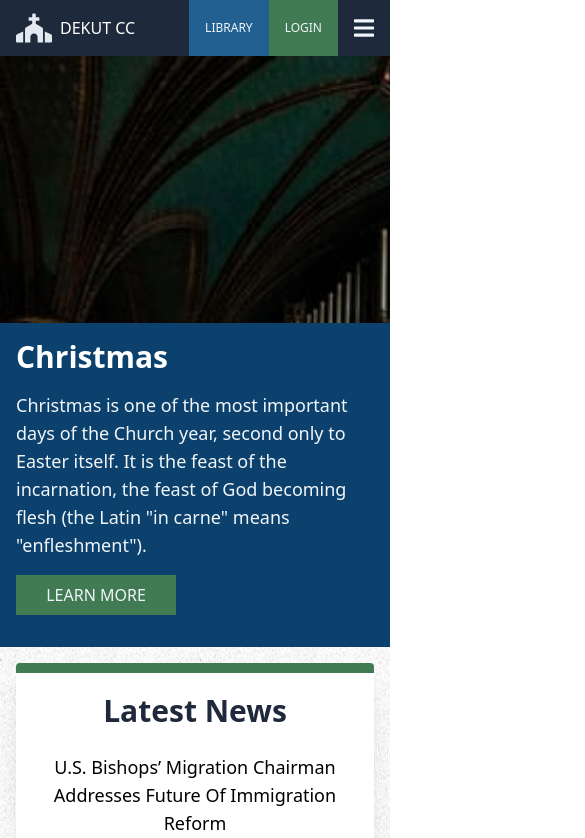
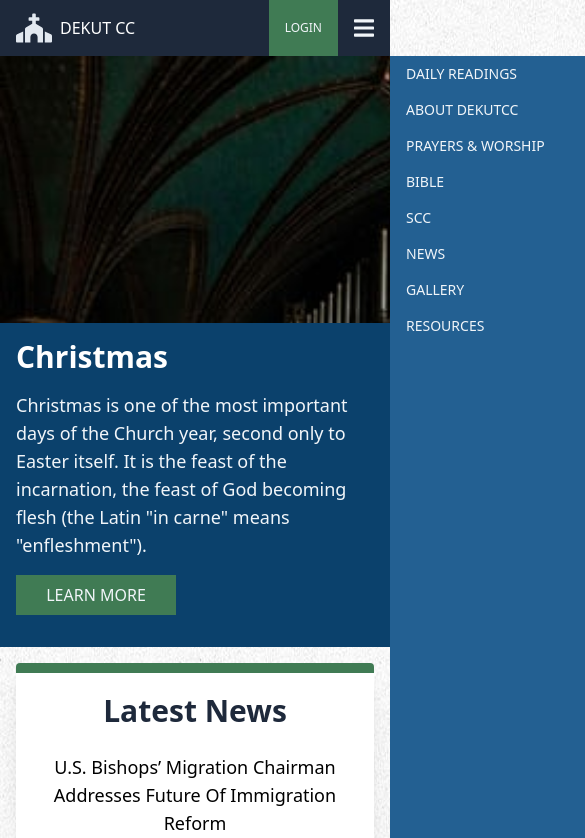
Before and after one commit to marville001/caweb-new, a React (Create React App) app: page / in a window 390 px wide. Shown: the top 838 px of the page, 585 px wide, since content can reach past the window. Built offline with nearby package versions, Linux system fonts and the light colour scheme.

Commit message:
Update home header responsiveness

```diff
--- a/src/components/Header.jsx
+++ b/src/components/Header.jsx
@@ -67,6 +67,8 @@ const Header = () => {
     setIsMenuOpen(!isMenuOpen);
   };
 
+  const {pathname} = useLocation();
+
   return (
     <>
       <div
@@ -114,7 +116,7 @@ const Header = () => {
             </Link>
             <div className="flex">
               <Link
-                className="text-[12px] sm:text-sm md:text-md uppercase text-slate-100 bg-[#236092] h-14 flex items-center px-4 sm:px-6"
+                className="text-[12px] hidden sm:flex sm:text-sm md:text-md uppercase text-slate-100 bg-[#236092] h-14 items-center px-4 sm:px-6"
                 to="/library"
               >
                 Library
@@ -153,21 +155,25 @@ const Header = () => {
         md:w-full
         ml-auto
         transform
+        absolute
+        bottom-0
+        right-0
+        top-14
+        z-20
+        md:static
+        md:top-0
+        ${pathname === "/" && "md:relative"}
+        md:static
         duration-300
         transition-all
         ${!isMenuOpen && "translate-x-full"}
         md:translate-x-0
         `}
-        style={{
-          zIndex: 9999,
-        }}
       >
         <div
           className="
           container
-          min-h-[92vh]
           md:h-14
-          absolute
           md:static
                 mx-auto
                 md:min-h-fit
@@ -180,7 +186,7 @@ const Header = () => {
                 md:justify-end
                 flex-col
                 md:flex-row
-                z-[600]
+                z-[7000]
         "
         >
           <Link
--- a/src/pages/Home.jsx
+++ b/src/pages/Home.jsx
@@ -7,7 +7,7 @@ const Home = () => {
     <div className="py-0">
       {/* Hero Section */}
       <div
-        className="flex flex-col justify-end items-end md:relative md:-top-14"
+        className="flex flex-col justify-end items-end relative z-10 md:-top-14"
         style={{
           backgroundImage: "url(/assets/images/hero-image-1.jpg)",
           backgroundSize: "cover",
```
